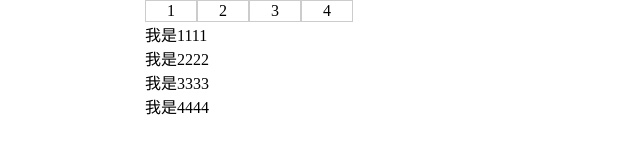
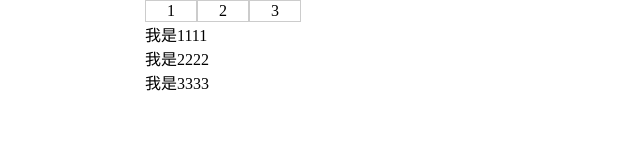
Before and after one commit to NiceLingjian/test, a plain HTML site: page index.html in a window 1280 px wide. Shown: the whole page, without its empty margins (0-640 px from the left). Drawn offline with Linux system fonts and the light colour scheme.

Commit message:
Revert "daily/0.0.1"
This reverts commit 5e4ba059222338677342ceee9af56056828c36ca.

```diff
--- a/index.html
+++ b/index.html
@@ -36,12 +36,10 @@
     <li>1</li>
     <li>2</li>
     <li>3</li>
-    <li>4</li>
   </ul>
   <div class="tab-cont">我是1111</div>
   <div class="tab-cont">我是2222</div>
   <div class="tab-cont">我是3333</div>
-  <div class="tab-cont">我是4444</div>
   <script type="text/javascript">
     window.onload = function(){
      tab();
```
